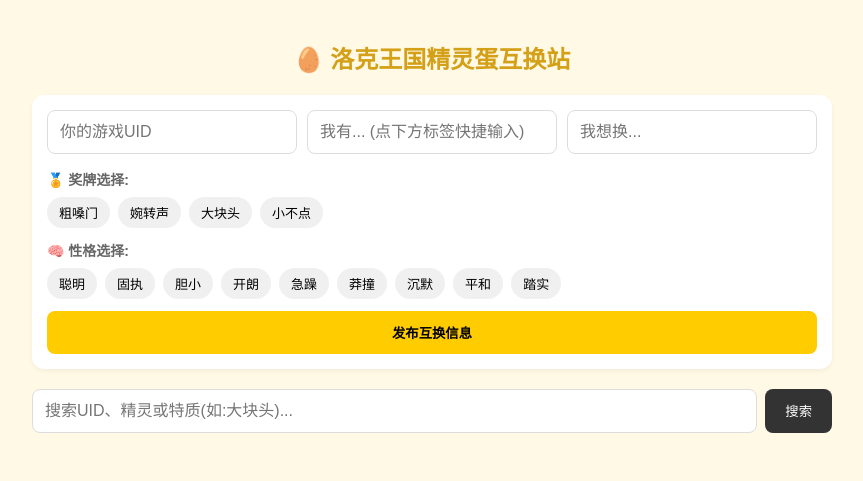
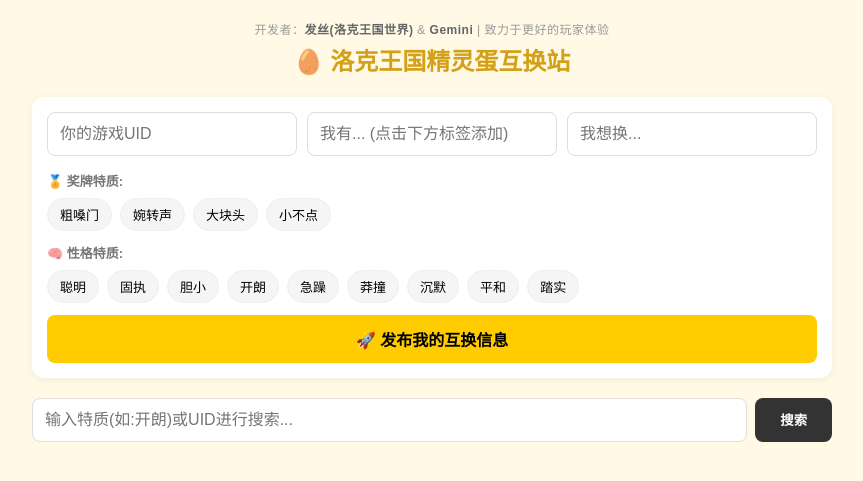
Before and after one commit to Fissure666/python--, a Flask app: page / in a window 1280 px wide. Shown: the top 481 px of the page, without its empty margins (208-1071 px from the left). Run offline with Flask 3, Linux system fonts and the light colour scheme; data that the repository does not hold is empty.

Commit message:
update: added developer credits and finalized UI

```diff
--- a/roco_exchange/templates/index.html
+++ b/roco_exchange/templates/index.html
@@ -5,54 +5,72 @@
     <meta name="viewport" content="width=device-width, initial-scale=1.0">
     <title>洛克王国精灵蛋互换站</title>
     <style>
-        :root { --primary: #ffcc00; --bg: #fff9e6; }
-        body { font-family: 'PingFang SC', 'Microsoft YaHei', sans-serif; background: var(--bg); margin: 0; padding: 20px; }
+        :root { --primary: #ffcc00; --bg: #fff9e6; --accent: #ff6600; }
+        body { font-family: 'PingFang SC', 'Microsoft YaHei', sans-serif; background: var(--bg); margin: 0; padding: 20px; color: #333; }
         .container { max-width: 800px; margin: auto; }
+
+        /* 👨‍💻 开发者署名样式 */
+        .developer-credit {
+            text-align: center;
+            font-size: 12px;
+            color: #999;
+            margin-bottom: 5px;
+            letter-spacing: 0.5px;
+        }
+        .developer-credit strong { color: #666; }
 
         /* 📱 响应式布局：手机自动堆叠 */
         .input-group { display: flex; flex-wrap: wrap; gap: 10px; margin-bottom: 15px; }
-        input { flex: 1 1 200px; padding: 12px; border: 1px solid #ddd; border-radius: 8px; font-size: 16px; }
+        input { flex: 1 1 200px; padding: 12px; border: 1px solid #ddd; border-radius: 8px; font-size: 16px; outline: none; }
+        input:focus { border-color: var(--primary); box-shadow: 0 0 5px rgba(255,204,0,0.5); }
 
-        .publish-btn { background: var(--primary); border: none; padding: 12px 25px; border-radius: 8px; cursor: pointer; font-weight: bold; width: 100%; transition: 0.3s; }
-        .publish-btn:hover { background: #e6b800; }
+        .publish-btn { background: var(--primary); border: none; padding: 12px 25px; border-radius: 8px; cursor: pointer; font-weight: bold; width: 100%; transition: 0.3s; font-size: 16px; }
+        .publish-btn:hover { background: #e6b800; transform: translateY(-1px); }
 
-        /* 🏷️ 标签选择 */
-        .tag-box { background: white; padding: 15px; border-radius: 12px; margin-bottom: 20px; box-shadow: 0 2px 5px rgba(0,0,0,0.05); }
-        .tag-label { font-weight: bold; margin-bottom: 8px; display: block; color: #666; font-size: 14px; }
+        /* 🏷️ 标签选择区域 */
+        .tag-box { background: white; padding: 15px; border-radius: 12px; margin-bottom: 20px; box-shadow: 0 2px 8px rgba(0,0,0,0.06); }
+        .tag-label { font-weight: bold; margin-bottom: 8px; display: block; color: #777; font-size: 13px; }
         .tag-container { display: flex; flex-wrap: wrap; gap: 8px; margin-bottom: 12px; }
-        .tag-btn { background: #f0f0f0; border: none; padding: 6px 12px; border-radius: 20px; font-size: 13px; cursor: pointer; }
+        .tag-btn { background: #f5f5f5; border: 1px solid #eee; padding: 6px 12px; border-radius: 20px; font-size: 13px; cursor: pointer; transition: 0.2s; }
+        .tag-btn:hover { border-color: var(--primary); background: #fffdf5; }
         .tag-btn:active { background: var(--primary); transform: scale(0.95); }
 
-        /* 📋 互换列表卡片 */
+        /* 📋 互换列表卡片修复 */
         .trade-card {
             background: white; padding: 15px; border-radius: 10px; margin-bottom: 12px;
             box-shadow: 0 2px 5px rgba(0,0,0,0.05); border-left: 5px solid var(--primary);
-            word-break: break-all; line-height: 1.6;
+            word-break: break-all; line-height: 1.6; position: relative;
         }
         .trade-header { display: flex; justify-content: space-between; align-items: center; margin-bottom: 8px; border-bottom: 1px dashed #eee; padding-bottom: 5px; }
-        .uid-text { color: #888; font-family: monospace; font-size: 14px; }
+        .uid-text { color: #888; font-family: 'Courier New', monospace; font-size: 14px; font-weight: bold; }
 
         /* 复制按钮 */
-        .copy-btn { background: #eee; border: none; padding: 3px 10px; border-radius: 5px; font-size: 11px; cursor: pointer; margin-left: 8px; transition: 0.2s; }
+        .copy-btn { background: #f0f0f0; border: none; padding: 3px 10px; border-radius: 5px; font-size: 11px; cursor: pointer; margin-left: 8px; color: #666; }
         .copy-btn.copied { background: #4CAF50; color: white; }
 
-        .pet-info { font-size: 15px; color: #333; margin: 5px 0; }
-        .label-text { color: #999; font-weight: bold; margin-right: 5px; }
+        .pet-info { font-size: 15px; margin: 6px 0; }
+        .label-text { color: #aaa; font-size: 13px; font-weight: bold; margin-right: 6px; text-transform: uppercase; }
+        .content-text { color: #333; }
     </style>
 </head>
 <body>
     <div class="container">
-        <h2 style="text-align:center; color:#d4a017;">🥚 洛克王国精灵蛋互换站</h2>
+        <!-- 🏆 最重要的署名部分 -->
+        <div class="developer-credit">
+            开发者：<strong>发丝(洛克王国世界)</strong> & <strong>Gemini</strong> | 致力于更好的玩家体验
+        </div>
+
+        <h2 style="text-align:center; color:#d4a017; margin-top: 0;">🥚 洛克王国精灵蛋互换站</h2>
 
         <!-- 发布表单 -->
         <form action="/post" method="POST" class="tag-box">
             <div class="input-group">
                 <input type="text" name="uid" placeholder="你的游戏UID" required>
-                <input type="text" name="have_pet" id="have_input" placeholder="我有... (点下方标签快捷输入)" required>
+                <input type="text" name="have_pet" id="have_input" placeholder="我有... (点击下方标签添加)" required>
                 <input type="text" name="want_pet" placeholder="我想换..." required>
             </div>
 
-            <span class="tag-label">🏅 奖牌选择:</span>
+            <span class="tag-label">🏅 奖牌特质:</span>
             <div class="tag-container">
                 <button type="button" class="tag-btn" onclick="addTag('粗嗓门')">粗嗓门</button>
                 <button type="button" class="tag-btn" onclick="addTag('婉转声')">婉转声</button>
@@ -60,7 +78,7 @@
                 <button type="button" class="tag-btn" onclick="addTag('小不点')">小不点</button>
             </div>
 
-            <span class="tag-label">🧠 性格选择:</span>
+            <span class="tag-label">🧠 性格特质:</span>
             <div class="tag-container">
                 <button type="button" class="tag-btn" onclick="addTag('聪明')">聪明</button>
                 <button type="button" class="tag-btn" onclick="addTag('固执')">固执</button>
@@ -73,42 +91,40 @@
                 <button type="button" class="tag-btn" onclick="addTag('踏实')">踏实</button>
             </div>
 
-            <button type="submit" class="publish-btn">发布互换信息</button>
+            <button type="submit" class="publish-btn">🚀 发布我的互换信息</button>
         </form>
 
-        <!-- 搜索功能 -->
+        <!-- 搜索 -->
         <form action="/" method="GET" style="display:flex; gap:8px; margin-bottom:20px;">
-            <input type="text" name="search" placeholder="搜索UID、精灵或特质(如:大块头)..." style="flex:1;">
-            <button type="submit" style="background:#333; color:white; border:none; border-radius:8px; padding:0 20px; cursor:pointer;">搜索</button>
+            <input type="text" name="search" placeholder="输入特质(如:开朗)或UID进行搜索..." style="flex:1;">
+            <button type="submit" style="background:#333; color:white; border:none; border-radius:8px; padding:0 25px; cursor:pointer; font-weight:bold;">搜索</button>
         </form>
 
-        <!-- 实时互换看板 -->
+        <!-- 列表看板 -->
         <div id="board">
             {% for trade in trades %}
             <div class="trade-card">
                 <div class="trade-header">
                     <span>
-                        <span class="label-text">UID:</span>
+                        <span class="label-text">UID</span>
                         <span class="uid-text">{{ trade.uid }}</span>
                         <button type="button" class="copy-btn" onclick="copyUID(this, '{{ trade.uid }}')">复制</button>
                     </span>
                 </div>
-                <div class="pet-info"><span class="label-text">我有:</span> {{ trade.have_pet }}</div>
-                <div class="pet-info"><span class="label-text">想换:</span> {{ trade.want_pet }}</div>
+                <div class="pet-info"><span class="label-text">我有</span><span class="content-text">{{ trade.have_pet }}</span></div>
+                <div class="pet-info"><span class="label-text">想换</span><span class="content-text">{{ trade.want_pet }}</span></div>
             </div>
             {% endfor %}
         </div>
     </div>
 
     <script>
-        // 快捷添加标签
         function addTag(tagName) {
             const input = document.getElementById('have_input');
             input.value += (input.value ? " " : "") + tagName;
             input.focus();
         }
 
-        // 一键复制UID
         function copyUID(btn, uid) {
             navigator.clipboard.writeText(uid).then(() => {
                 const originalText = btn.innerText;
@@ -119,7 +135,7 @@
                     btn.classList.remove('copied');
                 }, 1500);
             }).catch(err => {
-                alert("复制失败，请手动长按UID选择复制");
+                alert("复制失败，请手动选择复制");
             });
         }
     </script>
```
